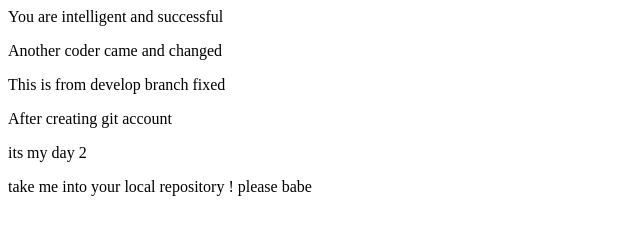
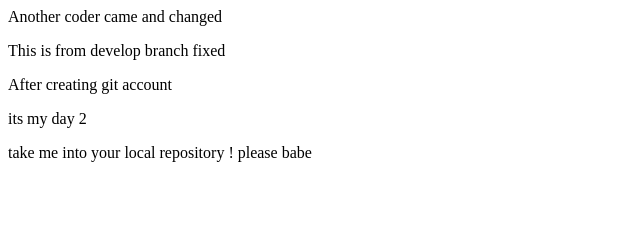
Before and after one commit to sweta2471/firstgitrepo, a plain HTML site: page index.html in a window 1280 px wide. Shown: the whole page, without its empty margins (0-640 px from the left). Drawn offline with Linux system fonts and the light colour scheme.

Commit message:
Update index.html

```diff
--- a/index.html
+++ b/index.html
@@ -1,6 +1,6 @@
 <html>
 <body>
-<p> You are intelligent and successful </p>
+
 <p> Another coder came and changed</p>
 <p> This is from develop branch fixed </p>
 <p>After creating git account</p>
```
